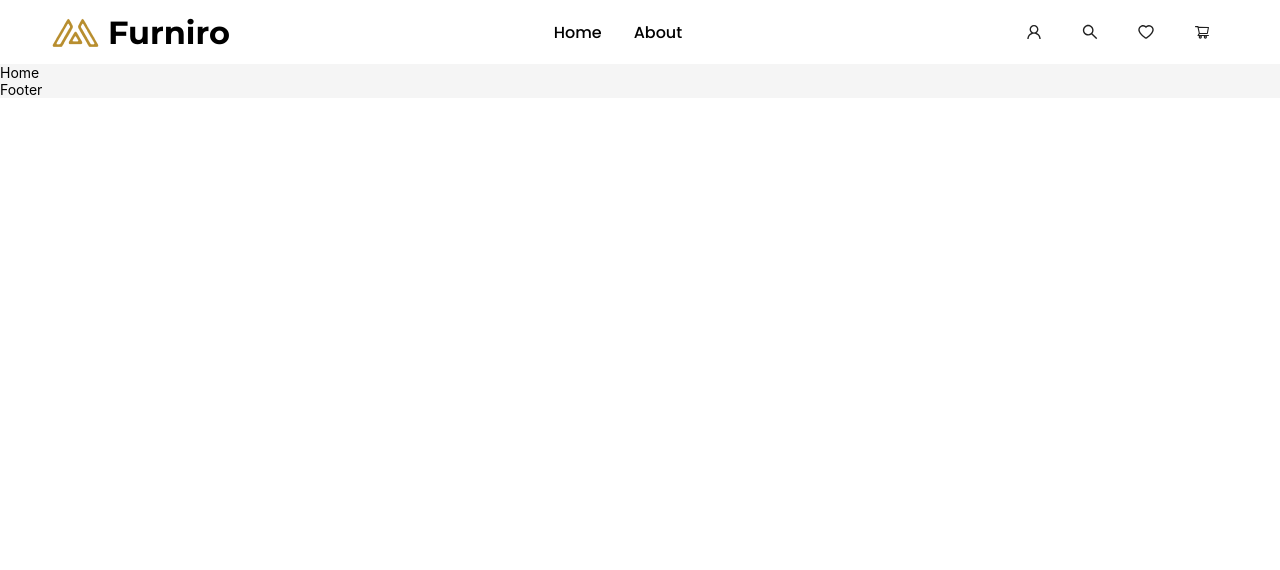
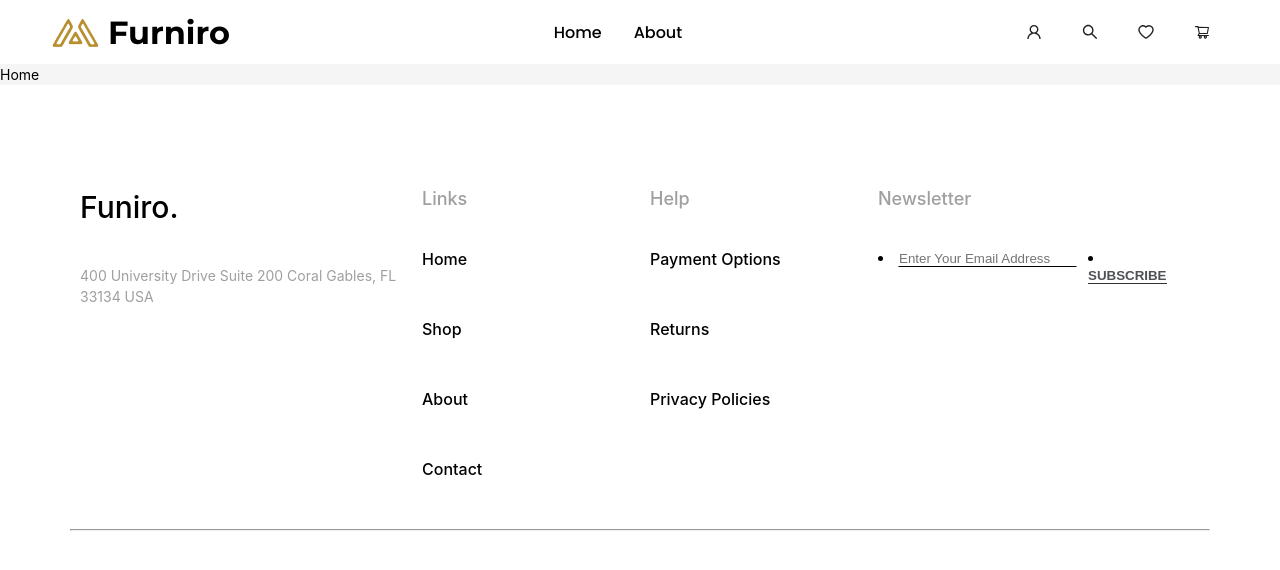
Before and after one commit to hoadang0305/Furniture-store-User-Site, a React (Create React App) app: page / in a window 1280 px wide. Shown: the top 570 px of the page. Built offline with nearby package versions, Linux system fonts and the light colour scheme.

Commit message:
error footer

```diff
--- /dev/null
+++ b/src/components/Footer/footer.css
@@ -0,0 +1,198 @@
+body {
+  line-height: 1.5;
+  /* font-family: "Gill Sans", "Gill Sans MT", Calibri, "Trebuchet MS", sans-serif; */
+  font-family: "Poppins", sans-serif;
+}
+* {
+  margin: 0;
+  padding: 0;
+  box-sizing: border-box;
+}
+.container {
+  max-width: 1170px;
+  margin: auto;
+}
+.row {
+  display: flex;
+  flex-wrap: wrap;
+}
+ul {
+  list-style: none;
+}
+.wrapper {
+  /* background-color: #ffffff; */
+  background-color: #ffffff;
+  padding: 70px;
+}
+.bottom {
+  display: flex;
+  align-items: center;
+  justify-content: space-between;
+  margin-top: 38px;
+}
+.bottom .details {
+  color: #000000;
+  font-size: 10px;
+}
+.hr {
+  border: 1px solid #ffffff;
+  /* padding-top: 48px; */
+}
+.row {
+  padding-top: 30px;
+}
+.item {
+  width: 20%;
+  padding: 0 10px;
+  margin-bottom: 48px;
+}
+.item:first-child {
+  width: 30%;
+}
+.item:first-child h4 {
+  font-size: 30px;
+  color: #000000;
+}
+.item:first-child p {
+  color: #9f9f9f;
+}
+.item:last-child {
+  width: 30%;
+}
+.item h4 {
+  font-size: 18px;
+  color: #9f9f9f;
+  text-transform: capitalize;
+  margin-bottom: 35px;
+  font-weight: 500;
+  position: relative;
+}
+/* .item h4::before {
+  content: "";
+  position: absolute;
+  left: 0;
+  bottom: -10px;
+  background-color: #24262b;
+  height: 2px;
+  box-sizing: border-box;
+  width: 50px;
+} */
+.item ul li:not(:last-child) {
+  margin-bottom: 46px;
+}
+.item ul li a {
+  font-size: 16px;
+  text-transform: capitalize;
+  color: #000000;
+  text-decoration: none;
+  font-weight: 500;
+  display: block;
+  transition: all 0.3s ease;
+}
+.item ul li a:hover {
+  color: #000000;
+  opacity: 0.5;
+  padding-left: 8px;
+}
+.item .social-links a {
+  display: inline-block;
+  height: 40px;
+  width: 40px;
+  background-color: rgba(255, 255, 255, 0.2);
+  margin: 0 10px 10px 0;
+  text-align: center;
+  line-height: 40px;
+  border-radius: 50%;
+  color: #ffffff;
+  transition: all 0.5s ease;
+}
+.item .social-links a:hover {
+  color: #24262b;
+  background-color: #ffffff;
+}
+.item .input-box {
+  display: flex;
+  flex-direction: row;
+  gap: 11px;
+}
+.item .input-box input[type="text"] {
+  /* width: 60%; */
+  /* padding: 10px; */
+  /* display: inline-block; */
+  border: 1px solid #ffffff;
+  /* background: #24262b; */
+  color: #24262b;
+  font-size: 14;
+  font-weight: 400;
+  border-bottom: 1px solid black;
+}
+.item .input-box input[type="button"] {
+  /* padding: 10px; */
+  /* display: inline-block; */
+  width: fit-content;
+  background-color: #ffffff;
+  border: none;
+  color: #24262b;
+  opacity: 0.8;
+  cursor: pointer;
+  transition: all 0.4s ease;
+  font-weight: 600;
+  font-size: 14;
+  align-content: left;
+  display: flex;
+  border-bottom: 1px solid black;
+}
+.input-box input[type="button"]:hover {
+  opacity: 1.5;
+}
+
+/*responsive*/
+@media (max-width: 1170px) {
+  .container {
+    margin: 30px;
+  }
+}
+
+@media (max-width: 1050px) {
+  .container {
+    margin: 30px;
+  }
+  .item .input-box {
+    max-width: 100%;
+    flex-direction: column;
+    width: fit-content;
+  }
+}
+
+@media (max-width: 768px) {
+  .item {
+    min-width: 70%;
+    margin-bottom: 30px;
+  }
+  .item .input-box {
+    max-width: 60%;
+    flex-direction: column;
+    gap: 10px;
+  }
+  .container {
+    margin-left: 30px;
+  }
+}
+
+@media (max-width: 526px) {
+  .container {
+    width: 100%;
+  }
+  .item {
+    min-width: 100%;
+  }
+  .item .input-box {
+    max-width: 90%;
+  }
+}
+
+@media (max-width: 380px) {
+  .item .input-box {
+    max-width: 90%;
+  }
+}
--- a/src/components/Footer/index.js
+++ b/src/components/Footer/index.js
@@ -1,7 +1,69 @@
-import React from "react";
+import "./footer.css";
 
 const Footer = () => {
-  return <div>Footer</div>;
+  return (
+    <div className="wrapper">
+      <div className="container">
+        <div className="row">
+          <div className="item">
+            <h4>Funiro.</h4>
+            <ul>
+              <p>400 University Drive Suite 200 Coral Gables, FL 33134 USA</p>
+            </ul>
+          </div>
+          <div className="item">
+            <h4>Links</h4>
+            <ul>
+              <li>
+                <a href="#">Home</a>
+              </li>
+              <li>
+                <a href="#">Shop</a>
+              </li>
+              <li>
+                <a href="#">About</a>
+              </li>
+              <li>
+                <a href="#">Contact</a>
+              </li>
+            </ul>
+          </div>
+          <div className="item">
+            <h4>Help</h4>
+            <ul>
+              <li>
+                <a href="#">Payment Options</a>
+              </li>
+              <li>
+                <a href="#">Returns</a>
+              </li>
+              <li>
+                <a href="#">Privacy Policies</a>
+              </li>
+            </ul>
+          </div>
+          <div className="item">
+            <h4>Newsletter</h4>
+            <div className="input-box">
+              <li>
+                <input
+                  type="text"
+                  placeholder="Enter Your Email Address"
+                ></input>
+              </li>
+              <li>
+                <input type="button" value="SUBSCRIBE"></input>
+              </li>
+            </div>
+          </div>
+        </div>
+        <hr></hr>
+        <div className="bottom">
+          <div className="logo-details"></div>
+        </div>
+      </div>
+    </div>
+  );
 };
 
 export default Footer;
```
